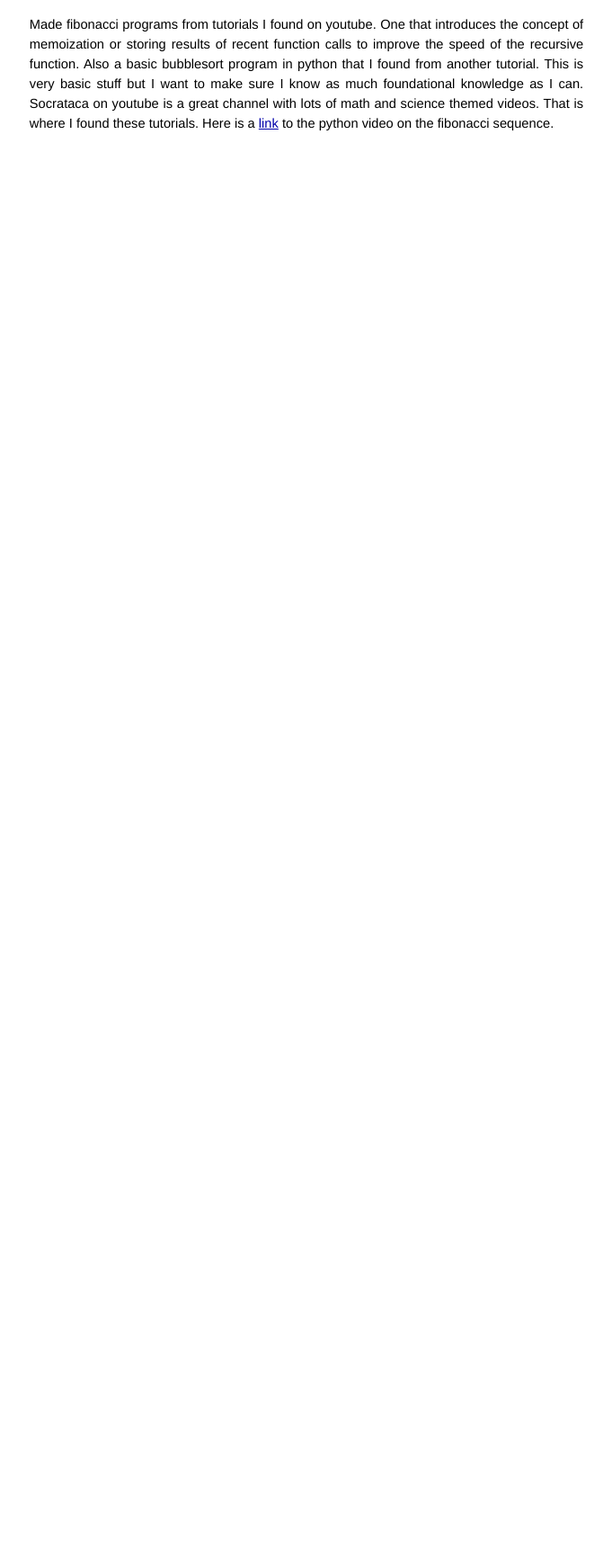
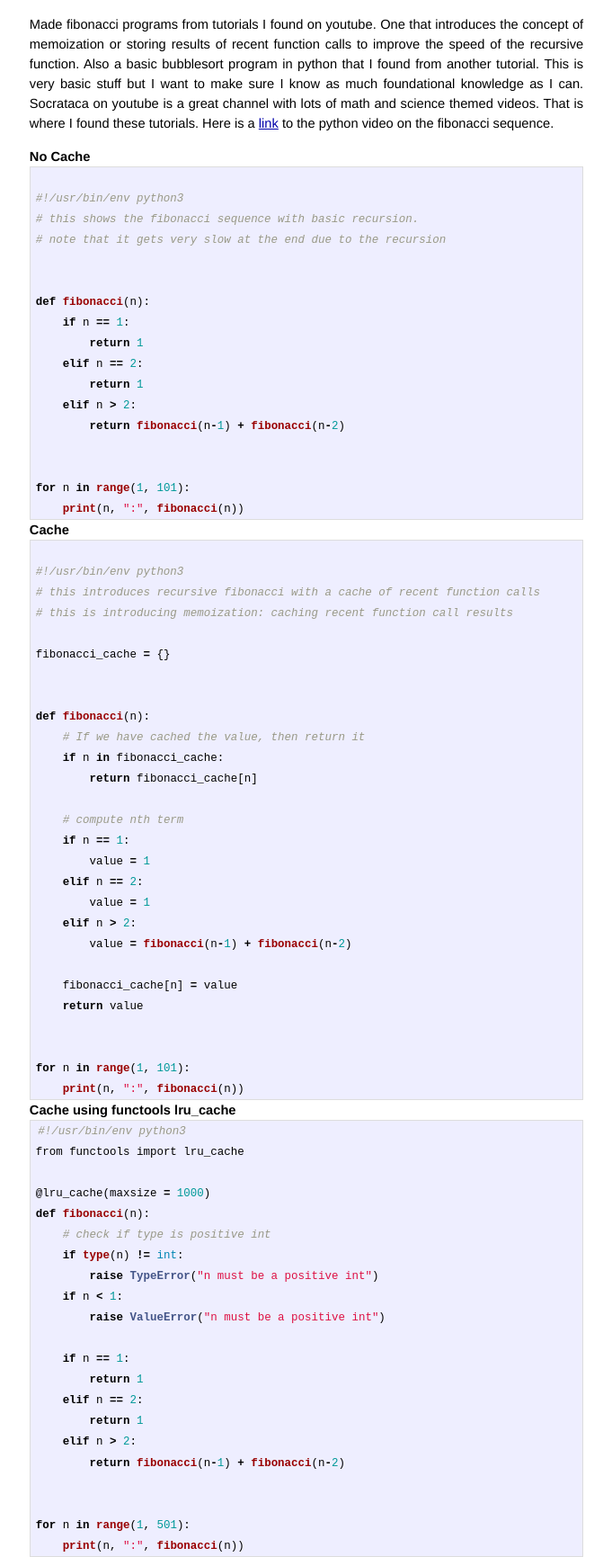
Before and after one commit to bpmcdevitt/brendan.mcdevitt.tech, a Jekyll site: the page built from _100-days-of-code/2018-01-01-100-days-of-code-day010.markdown, in a window 1280 px wide, cut to the strip 153-1884 px from the top of the page. Shown: the whole strip at 90% size, without its empty margins (299-980 px from the left). Built offline with Jekyll 4.4.1, drawn with Linux system fonts in a browser that asks for light colours; before the commit the page ends 944 px from its top, so only the background shows below that.

Commit message:
added a last min code change

````diff
--- a/_100-days-of-code/2018-01-01-100-days-of-code-day010.markdown
+++ b/_100-days-of-code/2018-01-01-100-days-of-code-day010.markdown
@@ -17,3 +17,78 @@ channel with lots of math and science themed videos. That is where I found
 these tutorials. Here is a
 [link](https://www.youtube.com/watch?v=Qk0zUZW-U_M&list=PLi01XoE8jYohWFPpC17Z-wWhPOSuh8Er-&index=18)
 to the python video on the fibonacci sequence.
+##### No Cache
+
+```python
+
+#!/usr/bin/env python3
+# this shows the fibonacci sequence with basic recursion.
+# note that it gets very slow at the end due to the recursion
+
+
+def fibonacci(n):
+    if n == 1:
+        return 1
+    elif n == 2:
+        return 1
+    elif n > 2:
+        return fibonacci(n-1) + fibonacci(n-2)
+
+
+for n in range(1, 101):
+    print(n, ":", fibonacci(n))
+```
+#### Cache
+```python
+
+#!/usr/bin/env python3
+# this introduces recursive fibonacci with a cache of recent function calls
+# this is introducing memoization: caching recent function call results
+
+fibonacci_cache = {}
+
+
+def fibonacci(n):
+    # If we have cached the value, then return it
+    if n in fibonacci_cache:
+        return fibonacci_cache[n]
+
+    # compute nth term
+    if n == 1:
+        value = 1
+    elif n == 2:
+        value = 1
+    elif n > 2:
+        value = fibonacci(n-1) + fibonacci(n-2)
+
+    fibonacci_cache[n] = value
+    return value
+
+
+for n in range(1, 101):
+    print(n, ":", fibonacci(n))
+```
+#### Cache using functools lru_cache
+```python
+#!/usr/bin/env python3
+from functools import lru_cache
+
+@lru_cache(maxsize = 1000)
+def fibonacci(n):
+    # check if type is positive int
+    if type(n) != int:
+        raise TypeError("n must be a positive int")
+    if n < 1:
+        raise ValueError("n must be a positive int")
+
+    if n == 1:
+        return 1
+    elif n == 2:
+        return 1
+    elif n > 2:
+        return fibonacci(n-1) + fibonacci(n-2)
+
+
+for n in range(1, 501):
+    print(n, ":", fibonacci(n))
+```
````
